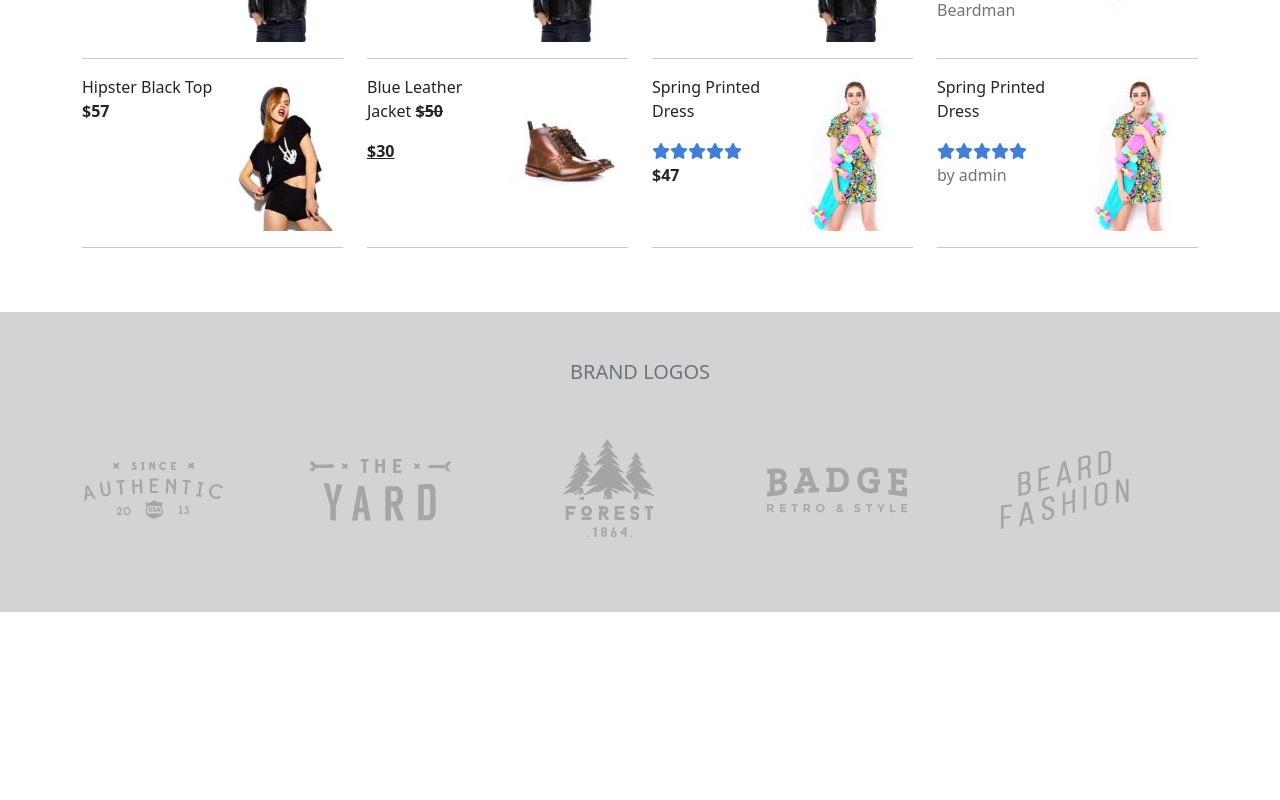
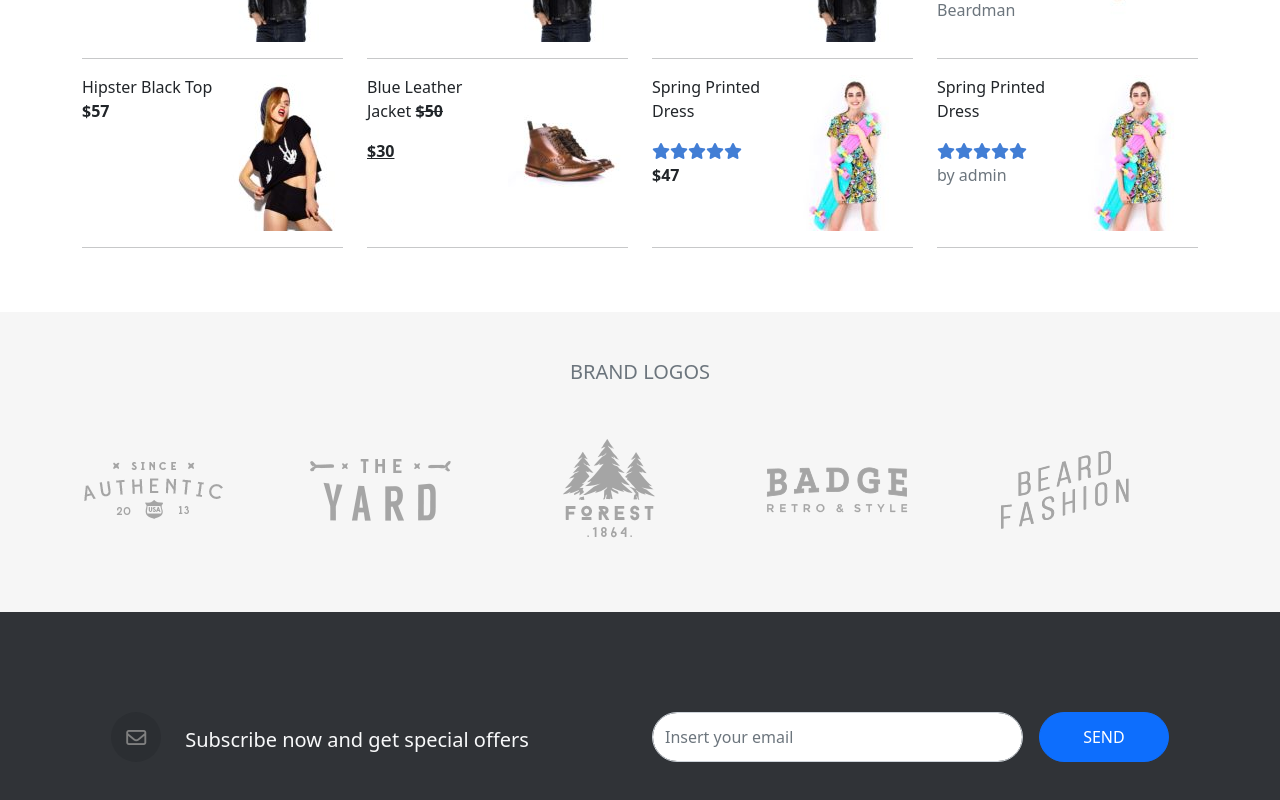
Before and after one commit to chiaraxs/proj-html-vuejs, a Vue app: page / in a window 1280 px wide. Shown: the part 4987-5787 px from the top of the page. Before the commit the page ends 5599 px from the top, so only its background shows below. Built offline with nearby package versions, Linux system fonts and the light colour scheme.

Commit message:
Completed: SubscribeBox

```diff
--- a/src/components/BrandLogs.vue
+++ b/src/components/BrandLogs.vue
@@ -64,7 +64,7 @@ export default {
 
 .container-logo{
     height: 300px;
-    background-color: lightgrey;
+    background-color: #F6F6F6;
 }
 
 </style>
--- a/src/components/SubscribeBox.vue
+++ b/src/components/SubscribeBox.vue
@@ -1,5 +1,36 @@
 <template>
-    <div></div>
+    <div class="container-fluid subscribe-container">
+        <div class="container container-box d-flex justify-content-center">
+            <div class="row">
+
+                <!-- title -->
+                <div class="col-6 d-flex">
+                    <div class="icon rounded-circle text-center me-4">
+                        <i class="fa-regular fa-envelope mt-3"></i>
+                    </div>
+
+                    <div class="text text-light mt-3">
+                        <h5>Subscribe now and get special offers</h5>
+                    </div>
+                </div>
+                <!-- / title -->
+
+                <!-- input -->
+                <div class="col-6 d-flex">
+                    <div class="input-group input">
+
+                        <input type="text" class="form-control rounded-pill" placeholder="Insert your email" aria-label="Username">
+                    </div>
+
+                    <!-- button -->
+                    <button type="button" class="btn btn-primary text-uppercase rounded-pill px-3 ms-3">send</button>
+                    <!--  / button -->
+
+                </div>
+                <!-- / input -->
+            </div>
+        </div>
+    </div>
 </template>
 
 
@@ -12,4 +43,33 @@ export default {
 <style lang="scss" scoped>
 @import '@/style/variables.scss';
 
+
+.subscribe-container{
+    height: 200px;
+    background-color: #303337;
+
+    .icon{
+        width: 50px;
+        height: 50px;
+        background-color: #2B2E32;
+
+        .fa-regular{
+            font-size: 20px;
+            color: gray;
+        }
+    }
+
+    .input{
+        width: 450px;
+    }
+
+}
+
+.container-box{
+   padding-top: 100px;
+}
+
+button{
+    width: 150px;
+}
 </style>
```
